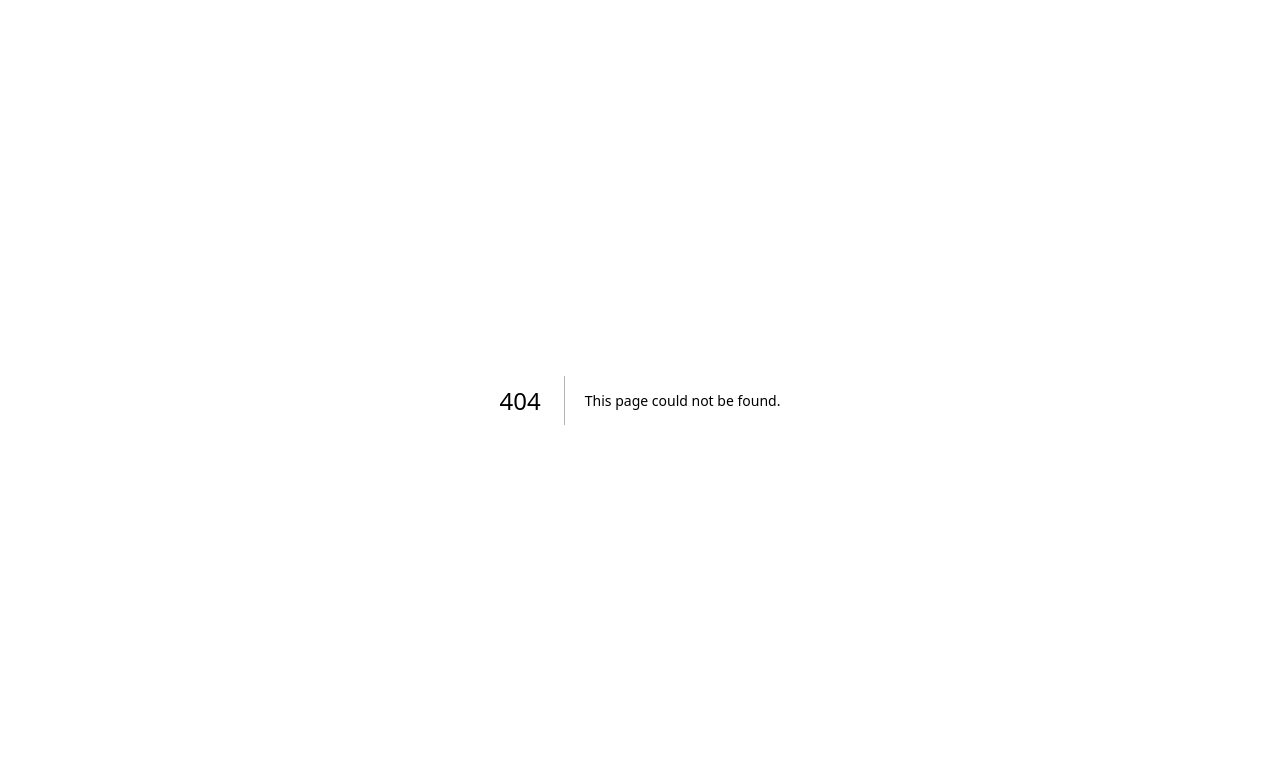
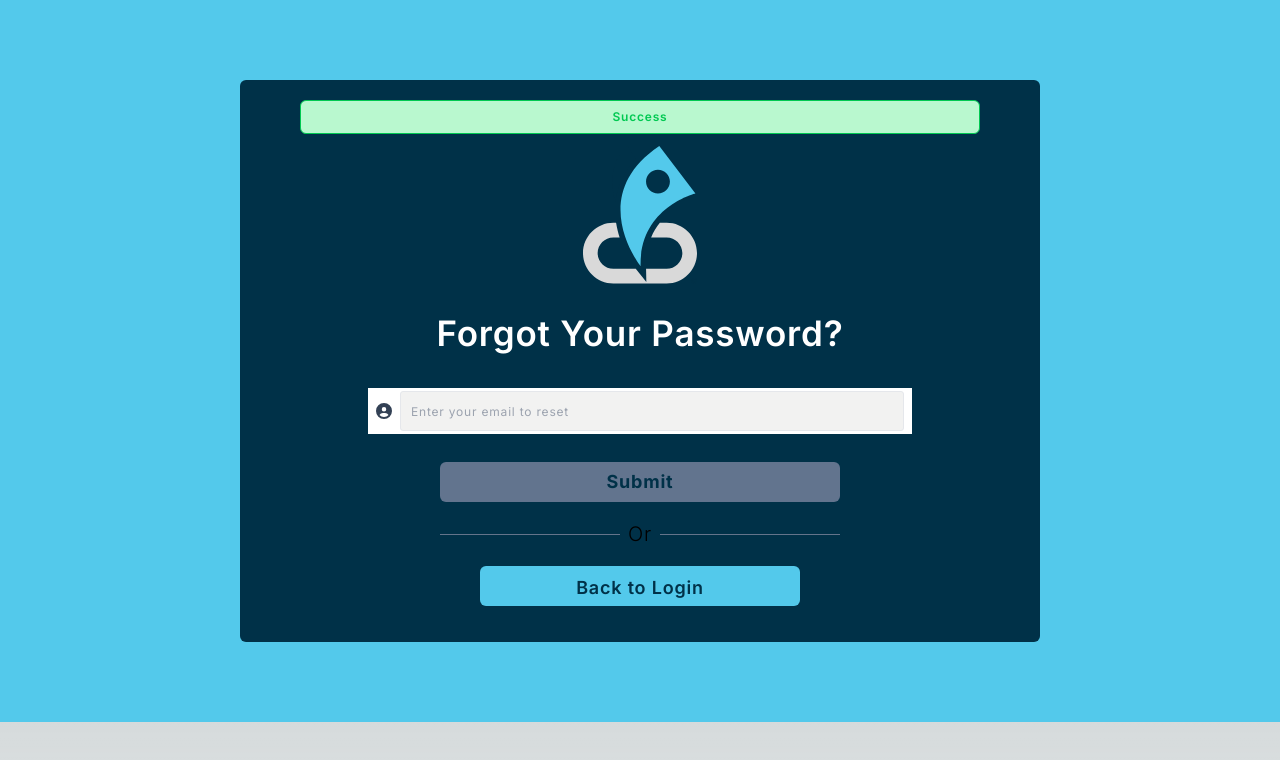
Before and after one commit to MariaNamata086/school-wallet, a Next.js app: page /authentication/forgot-password in a window 1280 px wide. Before the commit this address had no page. Shown: the top 760 px of the page. Built offline with nearby package versions, Linux system fonts and the light colour scheme.

Commit message:
Rename password rest and forgot password folders in authenticatin folder. Final styling changes on the forgot password page Button component sytling changes to enable more dynamic changes in the different use cases

```diff
--- a/src/app/authentication/forgot-number/page.tsx
+++ /dev/null
@@ -1,103 +0,0 @@
-'use client';
-
-import Button from '@/app/components/shared/Button';
-import React, { useState } from 'react';
-import Link from 'next/link';
-import Image from 'next/image';
-import light_logo from '@assets/logo long.svg';
-import FormInput from '@/app/components/shared/FormInput';
-import { faCircleUser } from '@fortawesome/free-solid-svg-icons';
-import { useRouter } from 'next/router';
-
-function ForgotPassword() {
-  const [userEmail, setUserEmail] = useState('');
-  const [loading, setLoading] = useState(false);
-  const [errorMessage, setErrorMessage] = useState<null | string>('Success');
-  const [successMessage, setSuccessMessage] = useState<null | string>(null);
-  const router = useRouter();
-
-  const handleSubmit = (email: string) => {
-    try {
-      setLoading(true);
-      // make post request to backend, see if database can be checked for sumitted email.
-      // if email is valid, success message is returned, otherwise error message is returned
-      setSuccessMessage(
-        `Password reset instructions have been sent to ${email}. Please check your email.`,
-      );
-      router.push('/authentication/login');
-    } catch (error) {
-      setLoading(false);
-      setErrorMessage('No account was found with that email address');
-      setTimeout(() => setErrorMessage(null), 2000);
-    }
-  };
-  return (
-    <main className='bg-primary h-auto items-center justify-center p-20 tracking-wider leading-loose'>
-      <div className='h-auto w-[400px] md:w-[800px] rounded-md bg-darkblue flex flex-col items-center justify-center gap-8 p-10'>
-        {successMessage ||
-          (errorMessage && (
-            <div
-              className='p-2 h-2 w-4 rounded-md text-[12px] font-semiobold'
-              style={{
-                color: successMessage
-                  ? 'oklch(72.3% 0.219 149.579)'
-                  : 'oklch(57.7% 0.245 27.325)',
-                backgroundColor: successMessage
-                  ? 'oklch(92.5% 0.084 155.995)'
-                  : 'oklch(93.6% 0.032 17.717)',
-                borderColor: successMessage
-                  ? 'oklch(72.3% 0.219 149.579)'
-                  : 'oklch(57.7% 0.245 27.325)',
-              }}
-            >
-              {successMessage || errorMessage}
-            </div>
-          ))}
-        <div className='w-[114px] h-[140px]'>
-          <Image
-            src={light_logo}
-            alt='Image of school wallet logo'
-            className='object-contain'
-          />
-        </div>
-        <p className='font-semibold text-white text-[20px] md:text-[40px]'>
-          Forgot Your Password?
-        </p>
-      </div>
-      <FormInput
-        type='email'
-        value={userEmail}
-        placeholder='Enter your email to reset'
-        onChange={(event) => setUserEmail(event.target.value)}
-        required
-        icon={faCircleUser}
-      />
-      <Button
-        loading={loading}
-        textColor='text-primary'
-        disabled={loading}
-        onClick={() => handleSubmit(userEmail)}
-      >
-        Submit
-      </Button>
-      <div className='flex items-center gap-[2px]'>
-        <div className='h-1 bg-slate-700' />
-        <span className=''>Or</span>
-        <div className='h-1 bg-slate-700' />
-      </div>
-      <div className='flex items-center gap-1'>
-        <div className='flex h-[1px] w-3 bg-[#FFFFFF]' />
-        <span className='font-light text-[25px] md:font-[30px]'>Or</span>
-        <div className='flex h-[1px] w-3 bg-[#FFFFFF]' />
-      </div>
-      <Link
-        href='/authentication/login'
-        className='h-[40px] md:h[70px] w-[40%] p-2 items-cnter rounded-md bg-primary font-semibold text-[20px] md:text-[30px]'
-      >
-        Back to Login
-      </Link>
-    </main>
-  );
-}
-
-export default ForgotPassword;
--- /dev/null
+++ b/src/app/authentication/forgot-password/page.tsx
@@ -0,0 +1,106 @@
+'use client';
+
+import Button from '@/app/components/shared/Button';
+import React, { useState } from 'react';
+import Link from 'next/link';
+import Image from 'next/image';
+import light_logo from '@assets/logo long.svg';
+import FormInput from '@/app/components/shared/FormInput';
+import { faCircleUser } from '@fortawesome/free-solid-svg-icons';
+import { useRouter } from 'next/navigation';
+
+function ForgotPassword() {
+  const [userEmail, setUserEmail] = useState('');
+  const [loading, setLoading] = useState(false);
+  const [errorMessage, setErrorMessage] = useState<null | string>(null);
+  const [successMessage, setSuccessMessage] = useState<null | string>(
+    'Success',
+  );
+  const router = useRouter();
+
+  const handleSubmit = (email: string) => {
+    try {
+      setLoading(true);
+      // make post request to backend, see if database can be checked for sumitted email.
+      // if email is valid, success message is returned, otherwise error message is returned
+      setSuccessMessage(
+        `Password reset instructions have been sent to ${email}. Please check your email`,
+      );
+      setTimeout(() => {
+        setSuccessMessage(null);
+        setLoading(false);
+        router.push('/authentication/login');
+      }, 5000);
+    } catch (error) {
+      setLoading(false);
+      setErrorMessage('No account was found with that email address');
+      setTimeout(() => setErrorMessage(null), 3000);
+    }
+  };
+  return (
+    <main className='bg-primary h-auto items-center justify-center p-20 tracking-wider flex leading-loose'>
+      <div className='flex h-auto w-[400px] md:w-[800px] rounded-md bg-darkblue  flex-col items-center justify-center py-5 gap-3'>
+        {(successMessage || errorMessage) && (
+          <div
+            className='flex p-1 h-auto w-[300px] md:w-[85%] justify-center items-center rounded-md text-[12px] border-[1.5px] font-semibold z-10'
+            style={{
+              color: successMessage
+                ? 'oklch(72.3% 0.219 149.579)'
+                : 'oklch(57.7% 0.245 27.325)',
+              backgroundColor: successMessage
+                ? 'oklch(92.5% 0.084 155.995)'
+                : 'oklch(93.6% 0.032 17.717)',
+              borderColor: successMessage
+                ? 'oklch(72.3% 0.219 149.579)'
+                : 'oklch(57.7% 0.245 27.325)',
+            }}
+          >
+            {successMessage || errorMessage}
+          </div>
+        )}
+        <div className='w-[114px] h-[140px]'>
+          <Image
+            src={light_logo}
+            alt='Image of school wallet logo'
+            className='object-contain'
+          />
+        </div>
+        <p className='font-semibold text-white text-[20px] md:text-[35px]'>
+          Forgot Your Password?
+        </p>
+        <div className='flex flex-col p-2 w-[70%]'>
+          <FormInput
+            type='email'
+            value={userEmail}
+            placeholder='Enter your email to reset'
+            onChange={(event) => setUserEmail(event.target.value)}
+            required
+            icon={faCircleUser}
+          />
+        </div>
+        <Button
+          loading={loading}
+          textColor='#003148'
+          textSize='text-md md:text-lg'
+          disabled={loading || !userEmail}
+          onClick={() => handleSubmit(userEmail)}
+        >
+          Submit
+        </Button>
+        <div className='flex items-center gap-2'>
+          <div className='flex h-[1px] w-[180px] bg-slate-500' />
+          <span className='font-light text-[20px] md:font-[30px]'>Or</span>
+          <div className='flex h-[1px] w-[180px] bg-slate-500' />
+        </div>
+        <Link
+          href='/authentication/login'
+          className='flex justify-center h-[40px] md:h[70px] w-[40%] p-2 items-cnter rounded-md bg-primary font-semibold text-md hover:scale-105 md:text-lg text-darkblue md:mb-4'
+        >
+          Back to Login
+        </Link>
+      </div>
+    </main>
+  );
+}
+
+export default ForgotPassword;
--- a/src/app/authentication/login/page.tsx
+++ b/src/app/authentication/login/page.tsx
@@ -58,7 +58,7 @@ function Login() {
   };
   return (
     <main className='bg-primary flex h-auto items-center  justify-center p-20 tracking-wider leading-loose'>
-      <div className='h-auto w-[400px] md:w-[720px] rounded-md bg-darkblue flex flex-col items-center justify-center gap-8 md:gap-10 p-10'>
+      <div className='h-auto w-[400px] md:w-[720px] rounded-md bg-darkblue flex flex-col items-center justify-center gap-6 p-5'>
         <div className='flex items-center justify-center md:w-[114px] h-[140px] relative'>
           <Image
             src={light_logo}
@@ -70,7 +70,7 @@ function Login() {
         <span className='text-[25px] font-semibold md:text-[45px]'>
           Welcome to Cash Dash
         </span>
-        <div className='flex flex-col p-2 md:p-3 gap-3  w-[70%]'>
+        <div className='flex flex-col p-2 md:p-3 gap-3 md:gap-4 w-[70%]'>
           <form onSubmit={formik.handleSubmit}>
             {Object.keys(loginDetails).map((item, index) => {
               return (
@@ -95,8 +95,9 @@ function Login() {
             })}
             <Button
               loading={submitting}
-              className='text-darkblue font-bold text-[25px]'
+              className='text-darkblue font-bold mt-2 text-[25px]'
               textColor='#003148'
+              textSize='text-md md:text-lg'
               disabled={submitting || !formik.isValid}
               type='submit'
             >
@@ -108,7 +109,7 @@ function Login() {
           <div className='flex items-center gap-2 '>
             <span className='text-[20px] font-semibold'>Forgot PassWord?</span>
             <Link
-              href='/authentication/wallet-number-reset'
+              href='/authentication/forgot-password'
               className='text-primary'
             >
               (Reset)
--- a/src/app/components/shared/Button.tsx
+++ b/src/app/components/shared/Button.tsx
@@ -24,7 +24,7 @@ export default function Button({
   textSize,
   type = 'submit',
   className,
-  size = 'medium',
+  // size = 'medium',
   ...props
 }: ButtonProps) {
   return (
@@ -32,11 +32,11 @@ export default function Button({
       disabled={loading || disabled}
       type={type}
       {...props}
-      className={`h-[40px] border-none w-[50%] bg-primary color-white justify-center items-center  hover:scale-105 py-[10px] px-[16px] rounded-md text-[25px] md:[text-30px] ${textColor} ${textSize} ${className}`}
+      className={`flex h-[40px] border-none w-[50%] bg-primary justify-center items-center  hover:scale-105 py-[10px] px-[16px] font-bold rounded-md text-[25px] md:text-[35px] ${textSize} ${className}`}
       style={{
         cursor: disabled ? 'not-allowed' : 'pointer',
-        // fontSize: size === 'small' ? 10 : 12,
-        fontSize: size || textSize,
+        color: textColor || '#FFFFFFF',
+        background: disabled ? 'oklch(55.4% 0.046 257.417)' : '#53C9EB',
       }}
     >
       {loading ? (
--- a/src/app/layout.tsx
+++ b/src/app/layout.tsx
@@ -1,6 +1,7 @@
 import type { Metadata } from 'next';
 import { Inter } from 'next/font/google';
 import './globals.css';
+import '@fortawesome/fontawesome-svg-core/styles.css';
 import { config } from '@fortawesome/fontawesome-svg-core';
 
 config.autoAddCss = false;
```
Also changed, not shown: src/app/authentication/password-reset/page.tsx (renamed from src/app/authentication/wallet-number-reset/page.tsx).
